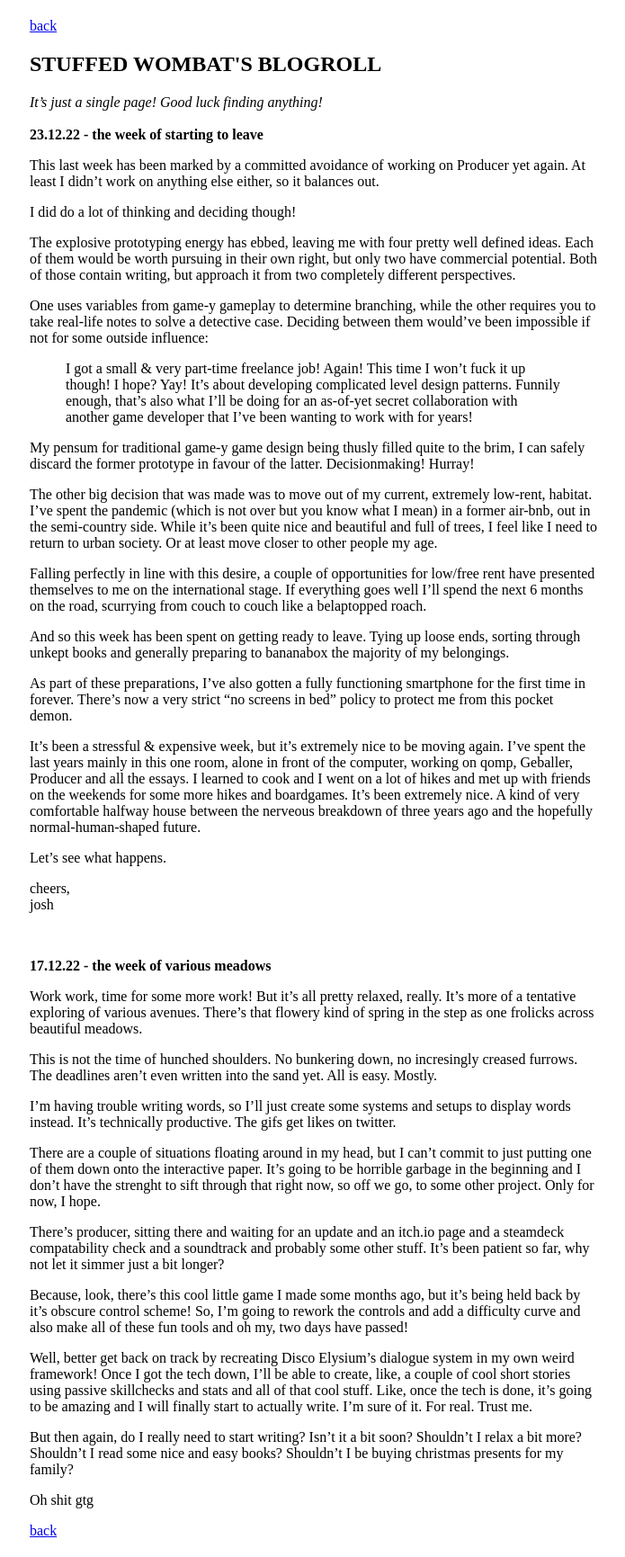
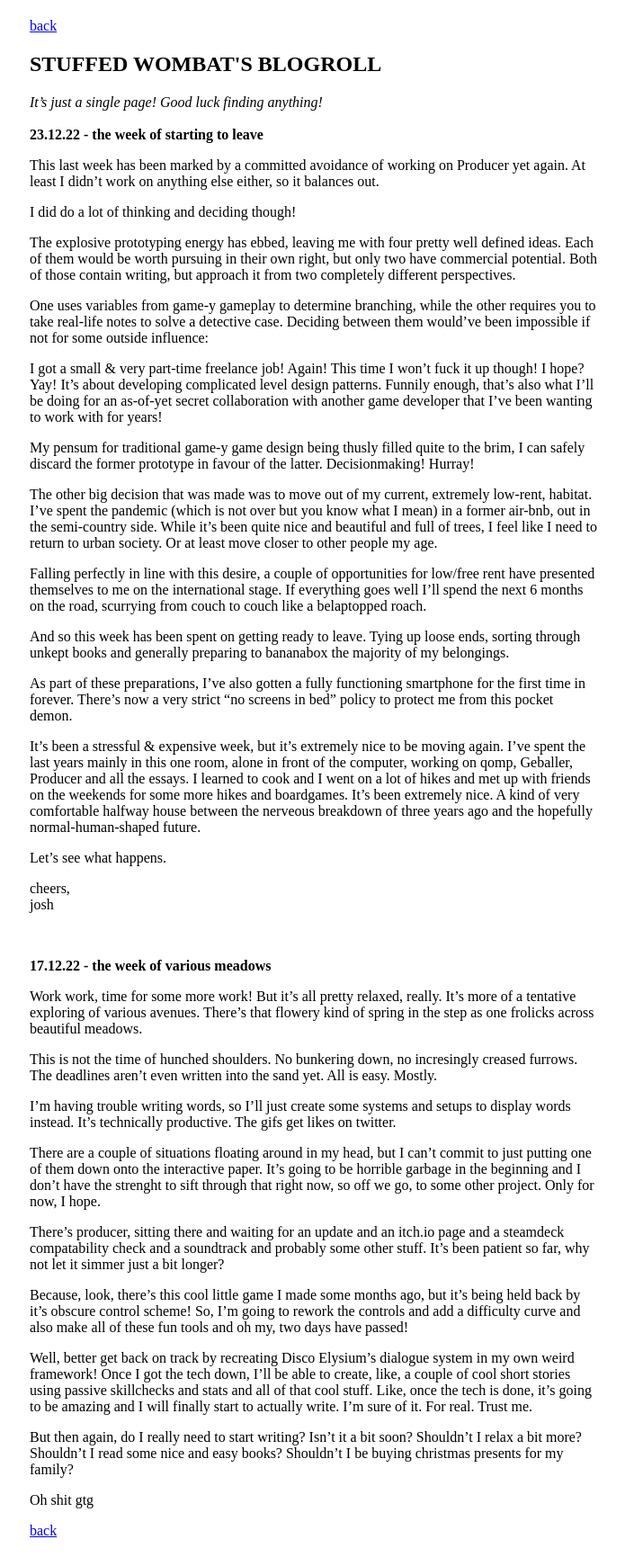
Before and after one commit to stuffedwombat/stuffedwombat.github.io, a Jekyll site: the page built from blogroll.md, in a window 1280 px wide. Shown: the whole page at 90% size, without its empty margins (291-986 px from the left). Built offline with Jekyll 4.4.1, drawn with Linux system fonts in a browser that asks for light colours; our own code applies the rules of GitHub Pages for plain Markdown files; comment, search, counter and statistics services are not loaded.

```diff
--- a/blogroll.md
+++ b/blogroll.md
@@ -12,7 +12,7 @@ The explosive prototyping energy has ebbed, leaving me with four pretty well def
 
 One uses variables from game-y gameplay to determine branching, while the other requires you to take real-life notes to solve a detective case. Deciding between them would've been impossible if not for some outside influence:
 
->I got a small & very part-time freelance job! Again! This time I won't fuck it up though! I hope? Yay! It's about developing complicated level design patterns. Funnily enough, that's also what I'll be doing for an as-of-yet secret collaboration with another game developer that I've been wanting to work with for years!
+I got a small & very part-time freelance job! Again! This time I won't fuck it up though! I hope? Yay! It's about developing complicated level design patterns. Funnily enough, that's also what I'll be doing for an as-of-yet secret collaboration with another game developer that I've been wanting to work with for years!
 
 My pensum for traditional game-y game design being thusly filled quite to the brim, I can safely discard the former prototype in favour of the latter.
 Decisionmaking! Hurray!
```
